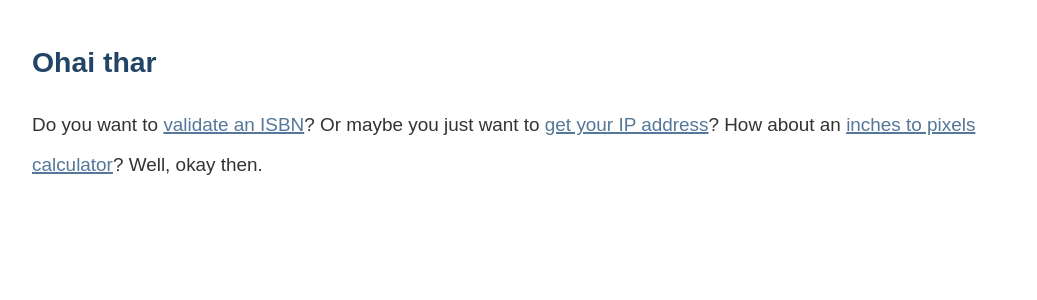
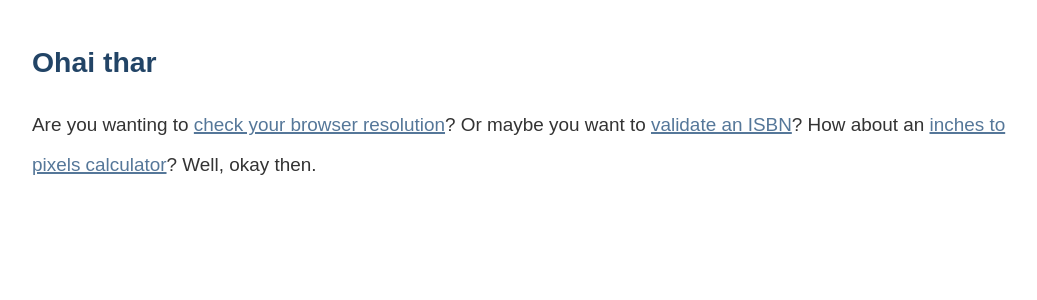
Before and after one commit to 0b10011/0b10011.io, a Jekyll site: the page built from index.md, in a window 1280 px wide. Shown: the top 300 px of the page, without its empty margins (118-1155 px from the left). Built offline with Jekyll 4.4.1, drawn with Linux system fonts in a browser that asks for light colours.

Commit message:
fix pages linked to

```diff
--- a/index.md
+++ b/index.md
@@ -4,7 +4,7 @@ title: Ohai thar
 categories: tools
 ---
 
-Do you want to [validate an ISBN](/tools/isbn-validator.html)?
-Or maybe you just want to [get your IP address](/tools/ip-address.html)?
+Are you wanting to [check your browser resolution](/tools/browser-resolution.html)?
+Or maybe you want to [validate an ISBN](/tools/isbn-validator.html)?
 How about an [inches to pixels calculator](/tools/in-to-px-calculator.html)?
 Well, okay then.
```
